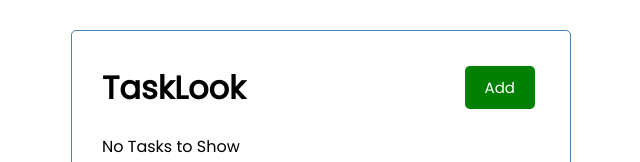
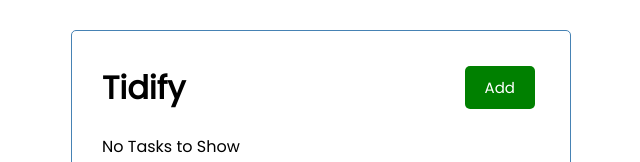
Before and after one commit to navdeepm20/ToDo_React, a React (Create React App) app: page / in a window 1280 px wide. Shown: the top 162 px of the page, without its empty margins (319-959 px from the left). Built offline with nearby package versions, Linux system fonts and the light colour scheme.

Commit message:
minor updates

```diff
--- a/package.json
+++ b/package.json
@@ -6,7 +6,9 @@
     "@testing-library/jest-dom": "^5.14.1",
     "@testing-library/react": "^11.2.7",
     "@testing-library/user-event": "^12.8.3",
+    "bootstrap": "^5.1.1",
     "react": "^17.0.2",
+    "react-bootstrap": "^2.0.0-rc.1",
     "react-dom": "^17.0.2",
     "react-icons": "^4.3.1",
     "react-scripts": "4.0.3",
--- a/src/components/Header.js
+++ b/src/components/Header.js
@@ -14,7 +14,7 @@ const Header = (props) => {
 }
 
 Header.defaultProps = {
-	title: 'TaskLook',
+	title: 'Tidify',
   }
 
 Header.propTypes = {
```
Also changed, not shown: 1 other file (tests, documents, lock files or other folders).
